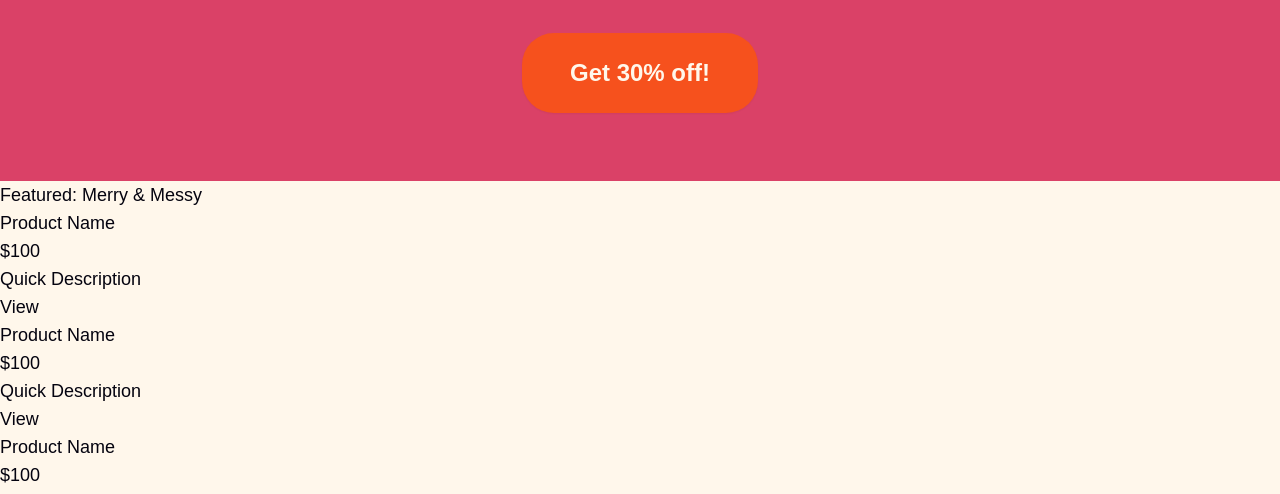
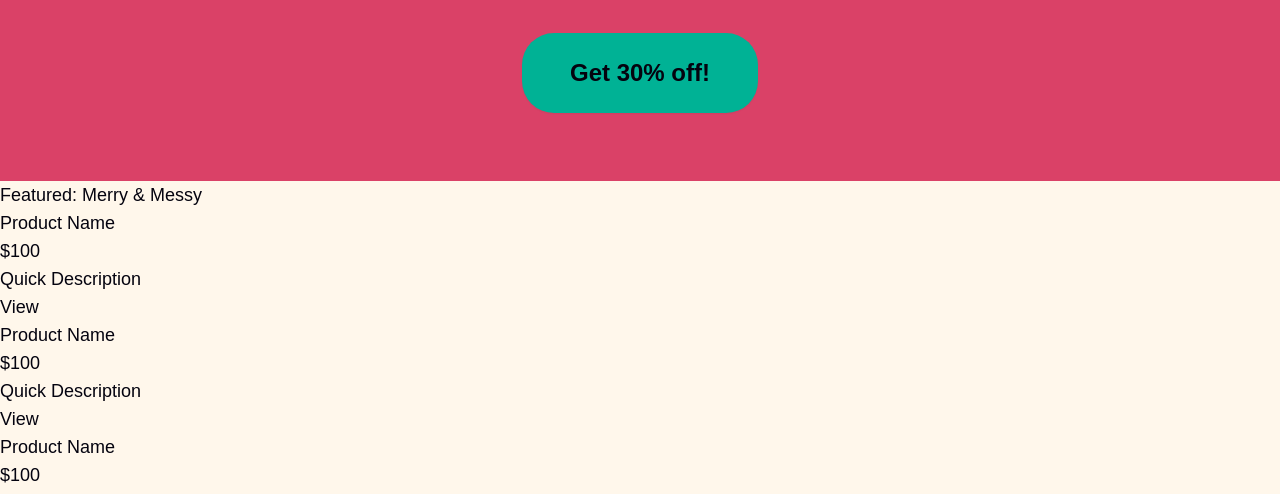
Before and after one commit to Vierbytes/wack-tack, a website: page index.html in a window 1280 px wide. Shown: the part 299-793 px from the top of the page. Drawn offline with nearby package versions, Linux system fonts and the light colour scheme; a web font is replaced by a local one.

Commit message:
feat(hero): update CTA button colors

```diff
--- a/index.html
+++ b/index.html
@@ -30,7 +30,7 @@
         <section aria-label="hero section" class="bg-bloom h-[50vh] flex flex-col gap-9 items-center justify-center">
             <h1 class="text-7xl font-bagel text-cream text-shadow-lg">WHAT'S NEW IN TACKY TOWN</h1>
             <h3 class="text-4xl">Loud. Festive. Tacky. And 30% Off!</h3>
-            <button id="heroButton" class="heroButton py-6 px-12 border-gray-500 shadow-xs rounded-4xl bg-carrot text-cream font-semibold text-2xl hover:bg-mustard hover:text-ink hover:scale-105 transition-all duration-700 font-funnel">Get 30% off!</button>
+            <button id="heroButton" class="heroButton py-6 px-12 border-gray-500 shadow-xs rounded-4xl bg-seaweed text-ink font-semibold text-2xl hover:bg-mustard hover:text-ink hover:scale-105 transition-all duration-700 font-funnel">Get 30% off!</button>
         </section>
 	</header>
     <main>
```
Also changed, not shown: src/css/output.css.
